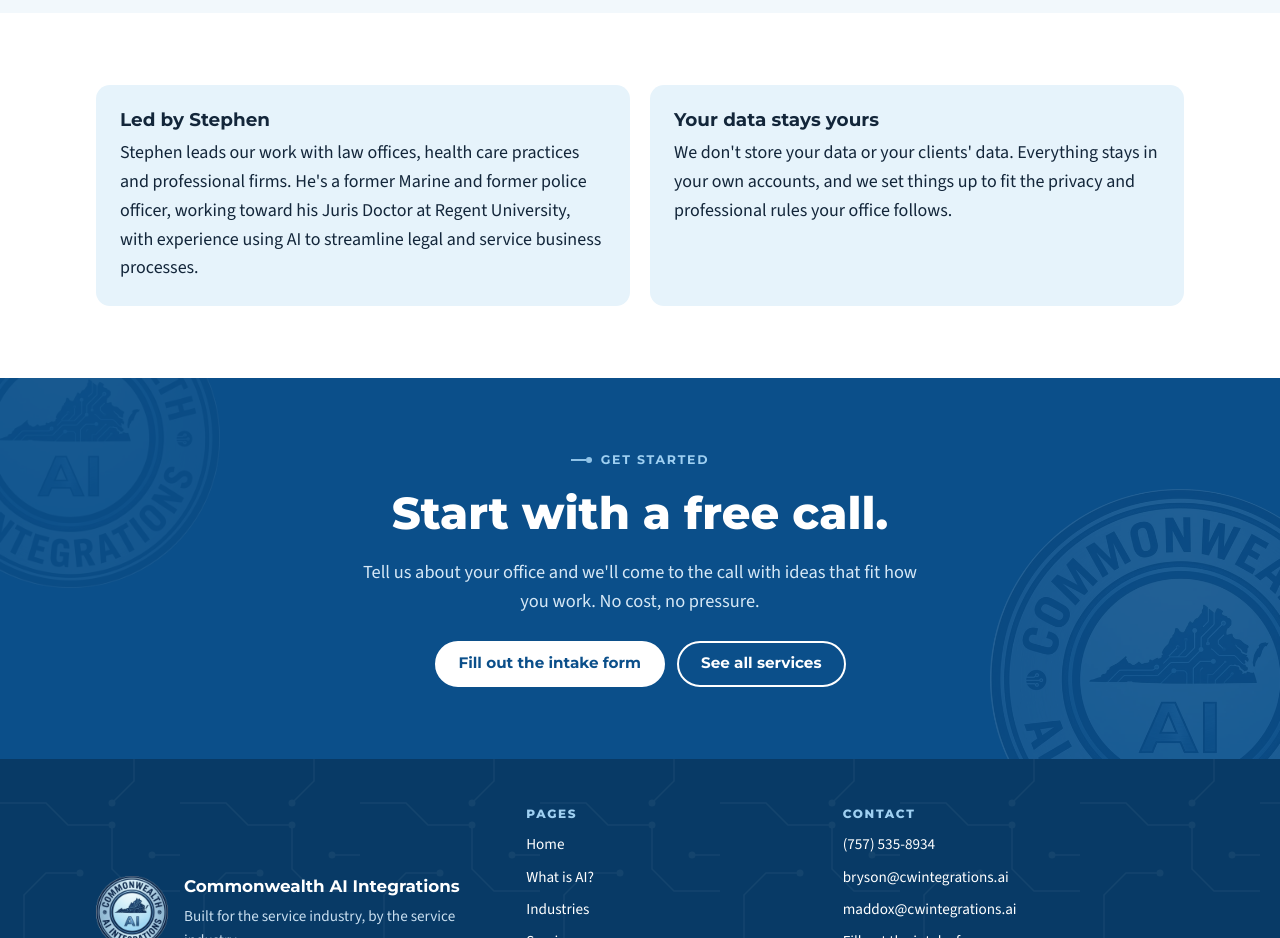
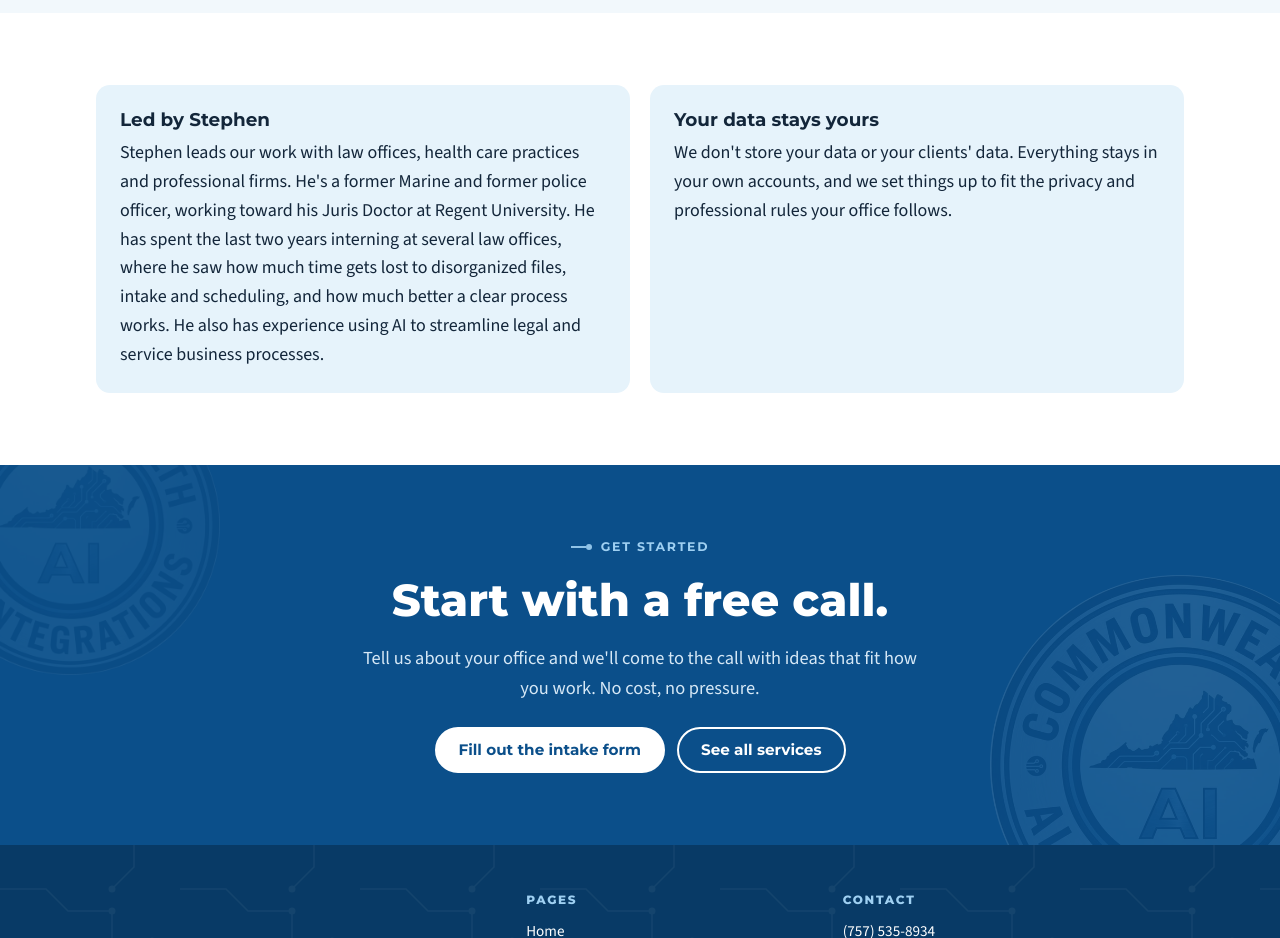
Before and after one commit to raindrainsunlimited-droid/commonwealthaiintegrations, a plain HTML site: page legal.html in a window 1280 px wide. Shown: the part 1340-2278 px from the top of the page. Drawn offline with nearby package versions, Linux system fonts and the light colour scheme.

Commit message:
Add Stephen's law office internship experience
Co-Authored-By: Claude Opus 5.5 <noreply@anthropic.com>
Claude-Session: https://claude.ai/code/session_01LN518XrKkaiGEh6CLF9bFm

```diff
--- a/legal.html
+++ b/legal.html
@@ -63,7 +63,7 @@
   <section>
     <div class="wrap">
       <div class="ind-trust">
-        <div><h3>Led by Stephen</h3><p>Stephen leads our work with law offices, health care practices and professional firms. He's a former Marine and former police officer, working toward his Juris Doctor at Regent University, with experience using AI to streamline legal and service business processes.</p></div>
+        <div><h3>Led by Stephen</h3><p>Stephen leads our work with law offices, health care practices and professional firms. He's a former Marine and former police officer, working toward his Juris Doctor at Regent University. He has spent the last two years interning at several law offices, where he saw how much time gets lost to disorganized files, intake and scheduling, and how much better a clear process works. He also has experience using AI to streamline legal and service business processes.</p></div>
         <div><h3>Your data stays yours</h3><p>We don't store your data or your clients' data. Everything stays in your own accounts, and we set things up to fit the privacy and professional rules your office follows.</p></div>
       </div>
     </div>
```
Also changed, not shown: about.html (+1 -1 lines).
